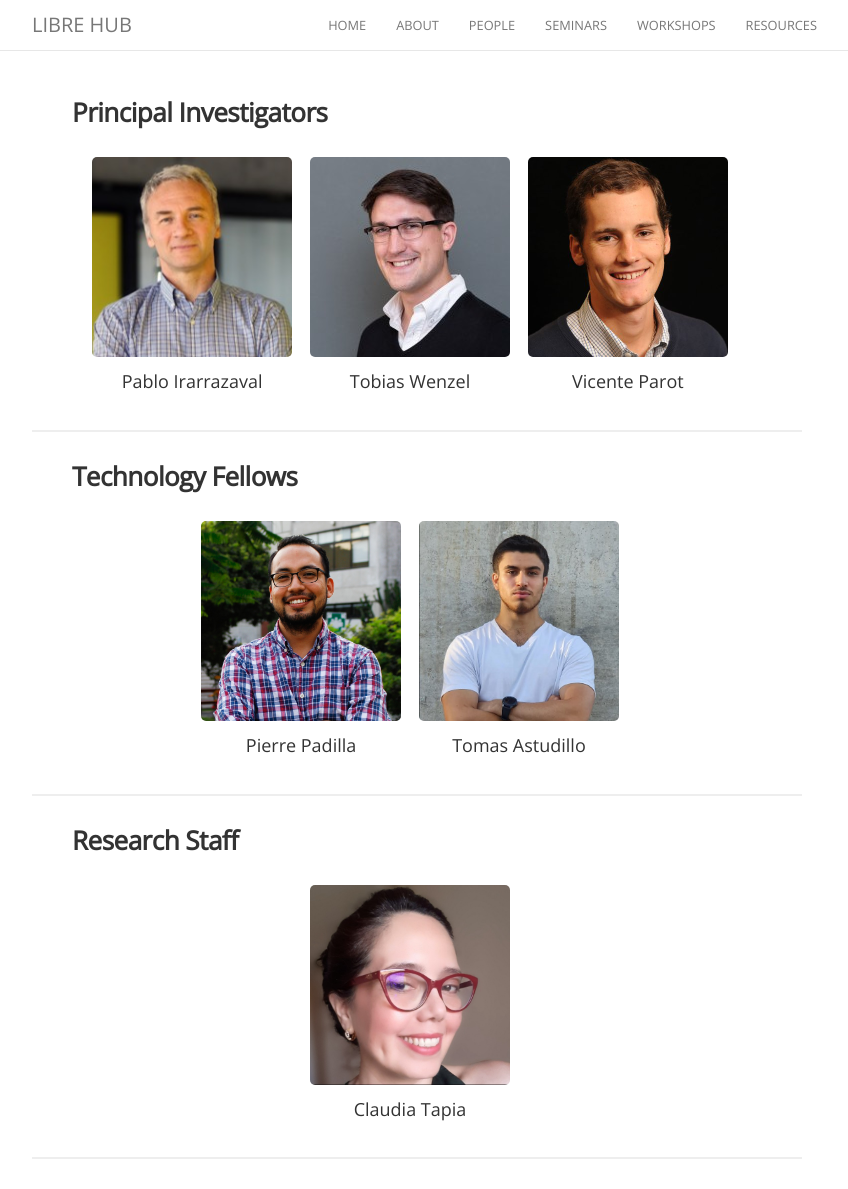
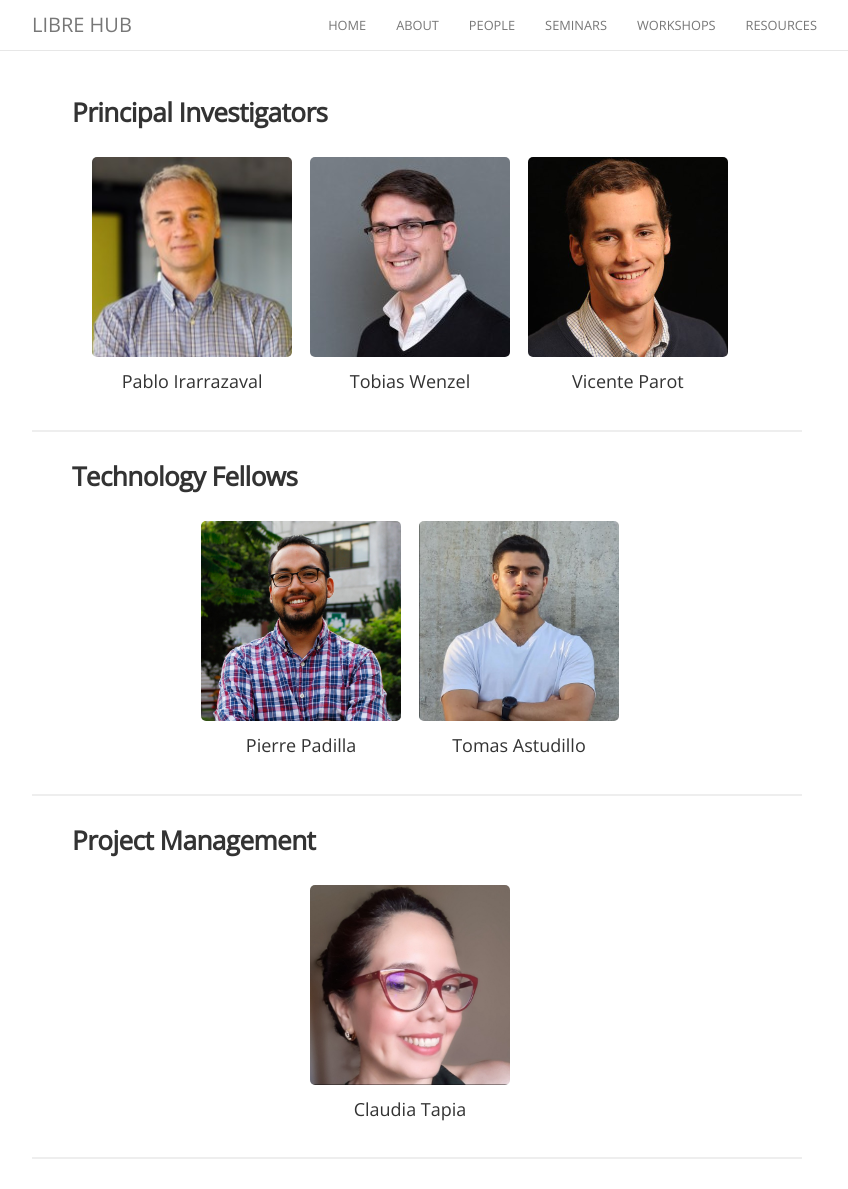
Before and after one commit to LIBREhub/LIBREhub.github.io, a Jekyll site: the page built from people.md, in a window 1280 px wide and 1189 px high. Shown: the whole window, without its empty margins (223-1071 px from the left). Built offline with Jekyll 4.4.1, drawn with Linux system fonts in a browser that asks for light colours; nearby versions of some CDN libraries; comment, search, counter and statistics services are not loaded.

Commit message:
Update people.md

```diff
--- a/people.md
+++ b/people.md
@@ -23,7 +23,7 @@ permalink: /people/
  {% elsif role == 'gradstudent' %}
 <h3>Graduate Students</h3>
  {% elsif role == 'researchstaff' %}
-<h3>Research Staff</h3>
+<h3>Project Management</h3>
  {% elsif role == 'visiting' %}
 <h3>Visiting Scholars</h3>
  {% elsif role == 'others' %}
```
